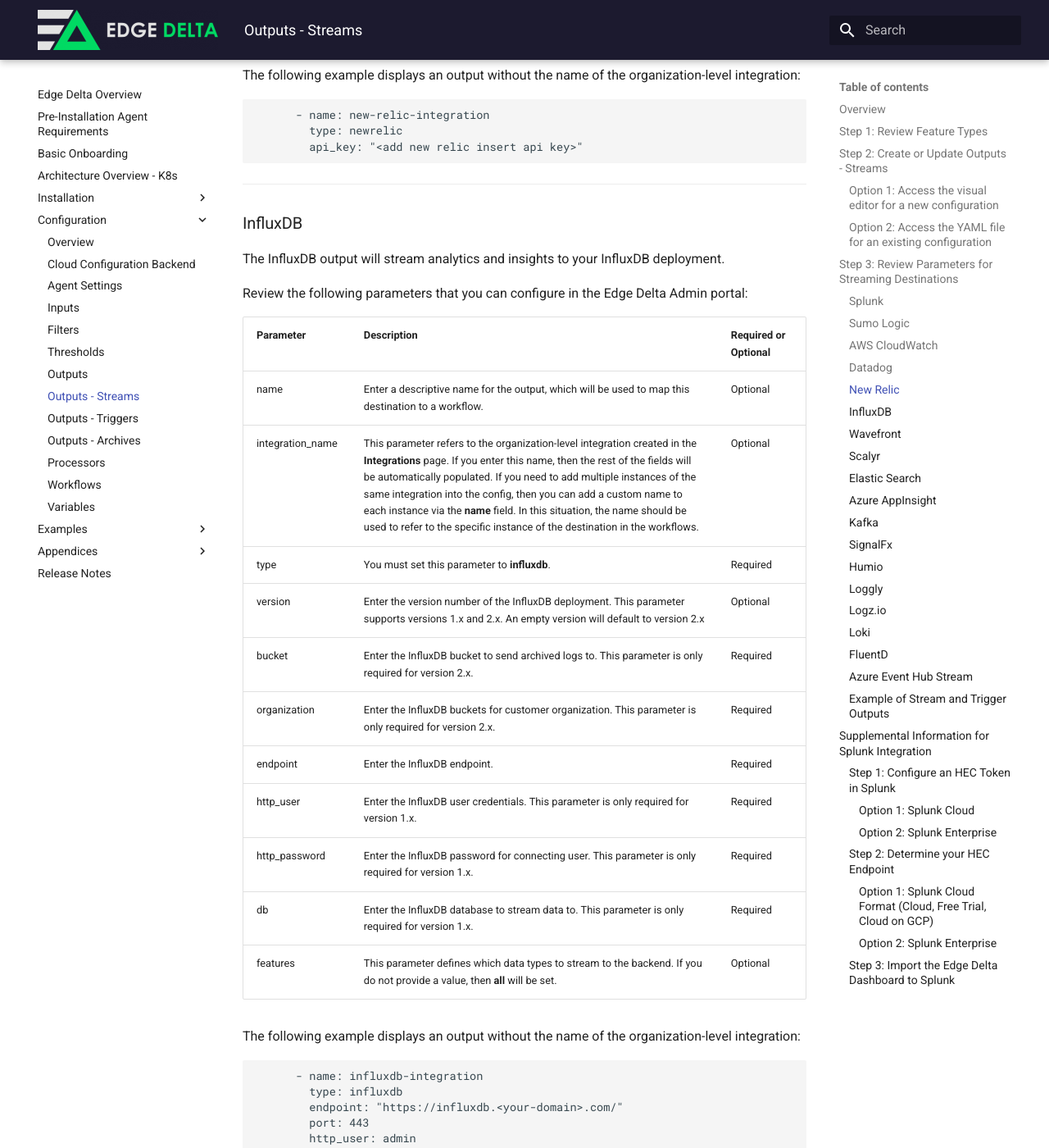
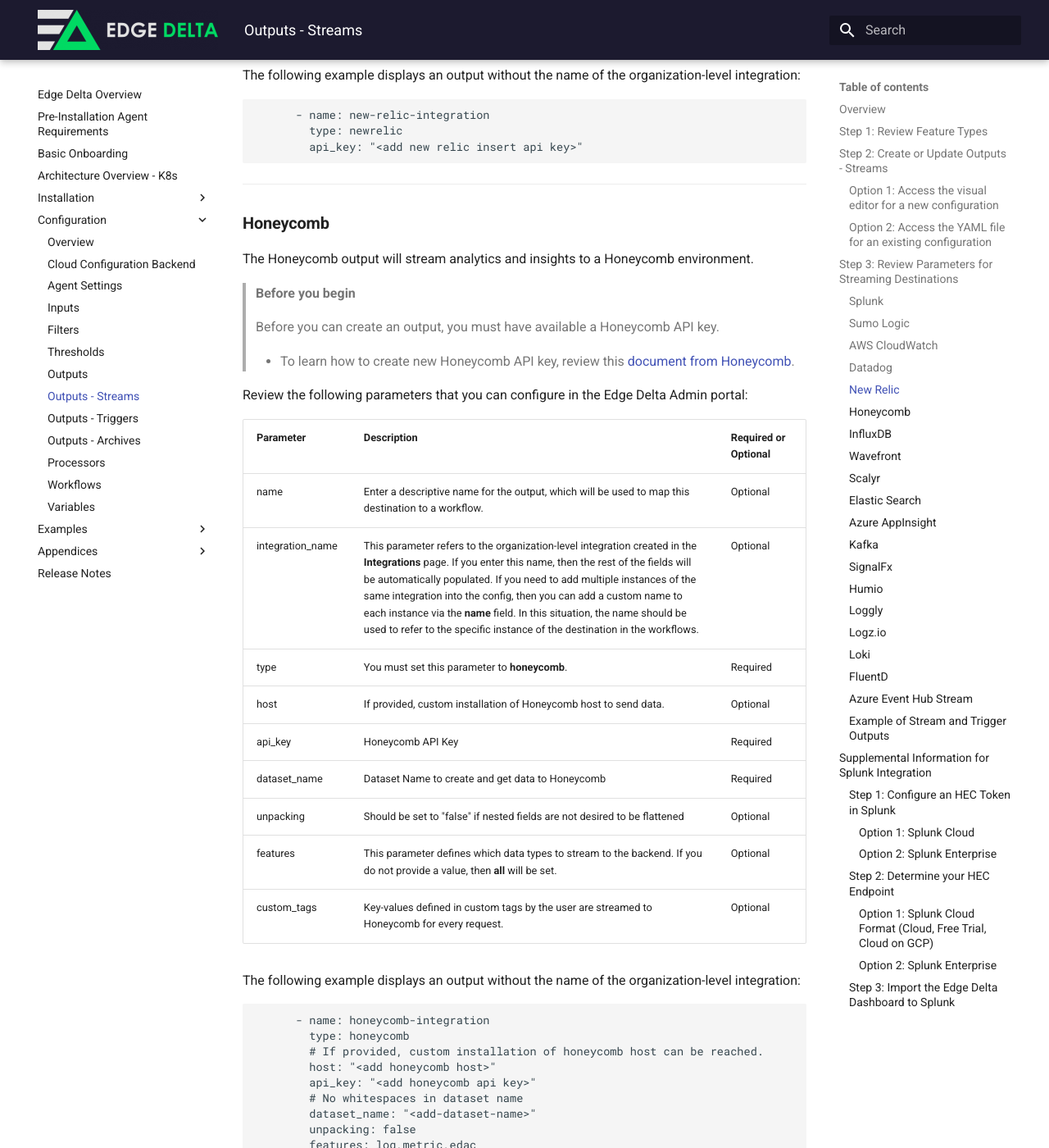
Before and after one commit to edgedelta/docs, an MkDocs documentation site: the page built from docs/configuration/outputs-streams.md, in a window 1280 px wide and 1400 px high, scrolled down 8674 px. Shown: the whole window at 82% size. Built offline with MkDocs 1.6.1 and Material for MkDocs 9.7.7, drawn with Linux system fonts in a browser that asks for light colours; some of the changed text lies outside the part shown.

Commit message:
honeycomb documentation added

````diff
--- a/docs/configuration/outputs-streams.md
+++ b/docs/configuration/outputs-streams.md
@@ -309,6 +309,49 @@ The following example displays an output without the name of the organization-le
       - name: new-relic-integration
         type: newrelic
         api_key: "<add new relic insert api key>"
+```
+
+***
+
+### **Honeycomb**
+
+The Honeycomb output will stream analytics and insights to a Honeycomb environment.
+
+> **Before you begin**
+>
+> Before you can create an output, you must have available a Honeycomb API key.
+>
+>   * To learn how to create new Honeycomb API key, review this [document from Honeycomb](https://docs.honeycomb.io/api/api-keys/#manage-api-keys).
+
+Review the following parameters that you can configure in the Edge Delta Admin portal:
+
+| Parameter | Description | Required or Optional |
+| :--- | :--- | :--- |
+| name | Enter a descriptive name for the output, which will be used to map this destination to a workflow. | Optional |
+| integration\_name | This parameter refers to the organization-level integration created in the **Integrations** page. If you enter this name, then the rest of the fields will be automatically populated. If you need to add multiple instances of the same integration into the config, then you can add a custom name to each instance via the **name** field. In this situation, the name should be used to refer to the specific instance of the destination in the workflows.  | Optional |
+| type | You must set this parameter to **honeycomb**. | Required |
+| host | If provided, custom installation of Honeycomb host to send data. | Optional |
+| api\_key | Honeycomb API Key | Required |
+| dataset\_name | Dataset Name to create and get data to Honeycomb | Required |
+| unpacking | Should be set to "false" if nested fields are not desired to be flattened | Optional |
+| features | This parameter defines which data types to stream to the backend. If you do not provide a value, then **all** will be set.  | Optional |
+| custom\_tags | Key-values defined in custom tags by the user are streamed to Honeycomb for every request. | Optional |
+
+The following example displays an output without the name of the organization-level integration:
+
+```yaml
+      - name: honeycomb-integration
+        type: honeycomb
+        # If provided, custom installation of honeycomb host can be reached.
+        host: "<add honeycomb host>"
+        api_key: "<add honeycomb api key>"
+        # No whitespaces in dataset name
+        dataset_name: "<add-dataset-name>"
+        unpacking: false
+        features: log,metric,edac
+        custom_tags:
+          "app": "transaction_manager"
+          "region": "us-west-2"
 ```
 
 ***
````
